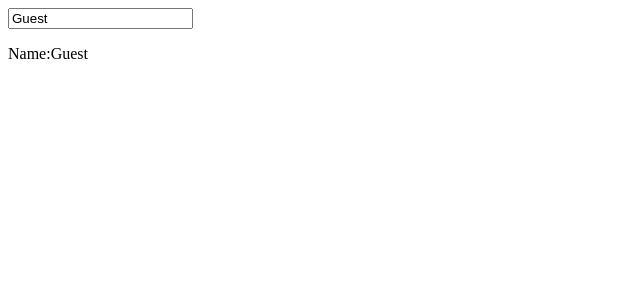
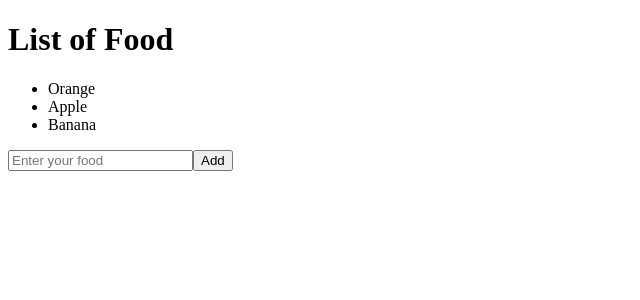
Before and after one commit to jaysinhzala/color-pickup-app, a React (Vite) app in the folder my-react-app/: page / in a window 1280 px wide. Shown: the top 300 px of the page, without its empty margins (0-640 px from the left). Built offline with nearby package versions, Linux system fonts and the light colour scheme.

Commit message:
update array in state

```diff
--- a/my-react-app/src/MyComponent.jsx
+++ b/my-react-app/src/MyComponent.jsx
@@ -1,16 +1,26 @@
 import React, { useState } from "react";
 
 function MyComponent() {
-    const [name, setName] = useState('Guest');
+    const [foods, setFoods] = useState(["Orange", "Apple", "Banana"]);
 
-    function handleNameChange(event) {
-        setName(event.target.value);
+    function handleAddFood(){
+        const newFood = document.getElementById('newFood').value;
+        document.getElementById('newFood').value = "";
+        setFoods(f => [...f,newFood]);
     }
-    return (<>
-        <input value={name} onChange={handleNameChange} />
-        <p>Name:{name}</p>
-    </>
-    )
+
+    function handleRemoveFood(index){
+        setFoods(f => f.filter((_,i) => i !== index));
+    }
+
+    return (<div>
+        <h1>List of Food</h1>
+        <ul>
+            {foods.map((food, index) => <li key={index} onClick= {() =>{handleRemoveFood(index)}} >{food}</li>)}
+        </ul>
+        <input type='text' id='newFood' placeholder="Enter your food"/>
+        <button onClick={handleAddFood}>Add</button>
+    </div>);
 }
 
 export default MyComponent;
```
